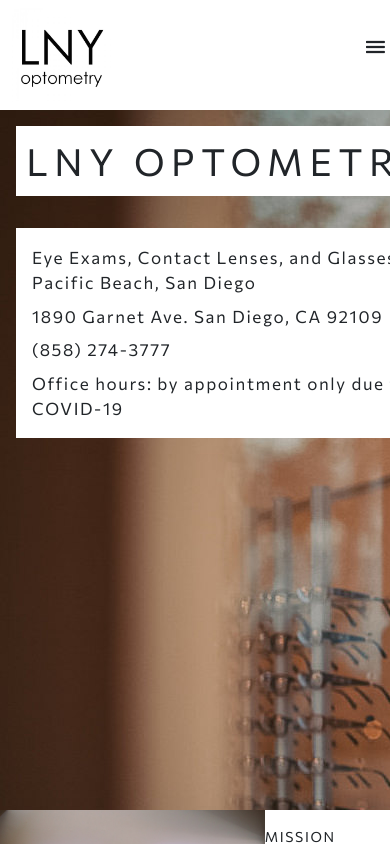
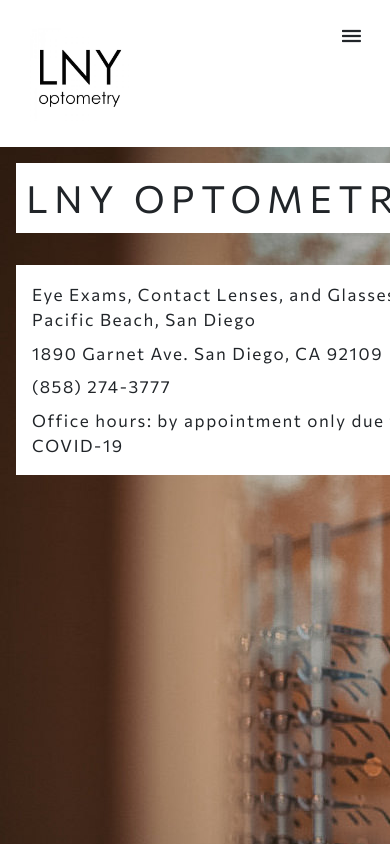
Before and after one commit to cluelesslinh/lnyoptometry, a React (Create React App) app: page / in a window 390 px wide. Shown: the top 844 px of the page. Built offline with nearby package versions, Linux system fonts and the light colour scheme.

Commit message:
navbar
responsive nav links

```diff
--- a/src/components/Navbar/NavbarElements.js
+++ b/src/components/Navbar/NavbarElements.js
@@ -1,9 +1,6 @@
 import { NavLink as Link } from "react-router-dom";
 import styled from "styled-components";
 
-export const NavBrand = styled.nav`
-margin: 0;
-`
 export const NavLink = styled(Link)`
 color: black;
 list-style: none;
--- a/src/components/Navbar/index.js
+++ b/src/components/Navbar/index.js
@@ -3,17 +3,17 @@
 import Nav from 'react-bootstrap/Nav';
 import Container from 'react-bootstrap/Container';
 import Offcanvas from 'react-bootstrap/Offcanvas';
-import { NavBrand, NavLink } from './NavbarElements';
+import { NavLink } from './NavbarElements';
 import './navbar.css';
 
 const LNYnavbar = () => {
     return (
         <>
             {[false].map((expand) => (
-                <Navbar key={expand} expand="md" className="mb-3md">
+                <Navbar key={expand} expand="md" className="navbar mb-3md">
                     <Container fluid>
-                        <NavBrand><Navbar.Brand href="/"><img src={process.env.PUBLIC_URL + "/images/LNYoptometry.jpg"} alt="lny - logo - img" width="100"
-                        /></Navbar.Brand></NavBrand>
+                        <Navbar.Brand className="navbar-brand" href="/"><img src={process.env.PUBLIC_URL + "/images/LNYoptometry.jpg"} alt="lny - logo - img" width="100"
+                        /></Navbar.Brand>
                         <Navbar.Toggle className="custom-toggler fa fa-bars fa-lg text-dark" aria-controls={`offcanvasNavbar-expand-${expand}`} />
                         <Navbar.Offcanvas
                             id={`offcanvasNavbar-expand-${expand}`}
--- a/src/components/Navbar/navbar.css
+++ b/src/components/Navbar/navbar.css
@@ -1,3 +1,20 @@
+.navbar {
+    display: flex;
+    width: 100%;
+    justify-content: space-between;
+    margin: 0 0 .75em 0;
+}
+
+.navbar-brand {
+    width: 40%;
+    margin: .75em 0 0 5%;
+}
+
+.nav-item {
+    flex-wrap: wrap;
+    align-items: center;
+}
+
 .nav-item a:hover {
     text-decoration: none;
     color: black;
@@ -6,6 +23,7 @@
 
 .fa {
     transform: scale(1.35, 1);
+    margin: 0 1.5em 3em 0;
 }
 
 .custom-toggler,
```
